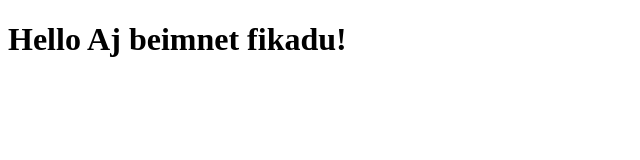
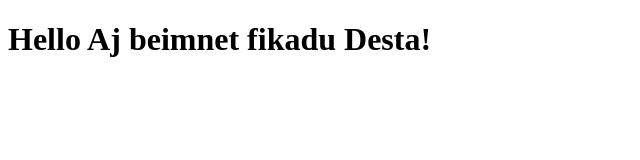
Before and after one commit to beimnetfatgithub/ajcatcoursera, a plain HTML site: page index.html in a window 1280 px wide. Shown: the whole page, without its empty margins (0-640 px from the left). Drawn offline with Linux system fonts and the light colour scheme.

Commit message:
2nd Version

```diff
--- a/index.html
+++ b/index.html
@@ -5,6 +5,6 @@
     <title>Aj Coursera</title>
   </head>
   <body>
-    <h1>Hello Aj beimnet fikadu!</h1>
+    <h1>Hello Aj beimnet fikadu Desta!</h1>
   </body>
 </html>
```
